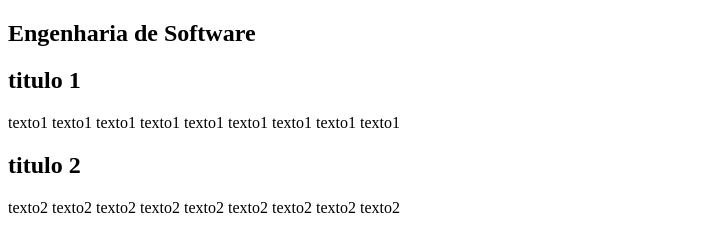
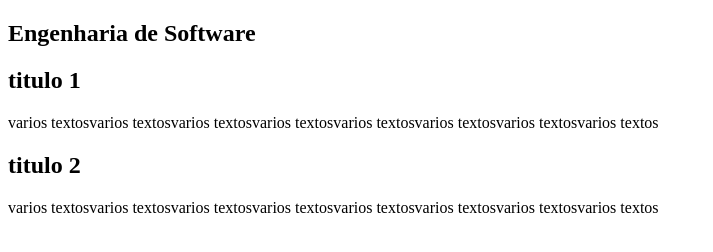
Before and after one commit to Heremitta/TCC-NOTURNO, a plain HTML site: page index.html in a window 1280 px wide. Shown: the whole page, without its empty margins (0-713 px from the left). Drawn offline with Linux system fonts and the light colour scheme.

Commit message:
vai conteudo

```diff
--- a/index.html
+++ b/index.html
@@ -12,11 +12,11 @@
         </header>
         <article>
             <h2>titulo 1</h2>
-            <p>texto1 texto1 texto1 texto1 texto1 texto1 texto1 texto1 texto1 </p>
+            <p>varios textosvarios textosvarios textosvarios textosvarios textosvarios textosvarios textosvarios textos</p>
         </article>
         <article>
             <h2>titulo 2</h2>
-            <p>texto2 texto2 texto2 texto2 texto2 texto2 texto2 texto2 texto2 </p>
+            <p>varios textosvarios textosvarios textosvarios textosvarios textosvarios textosvarios textosvarios textos </p>
         </article>
     </main>
 </body>
```
